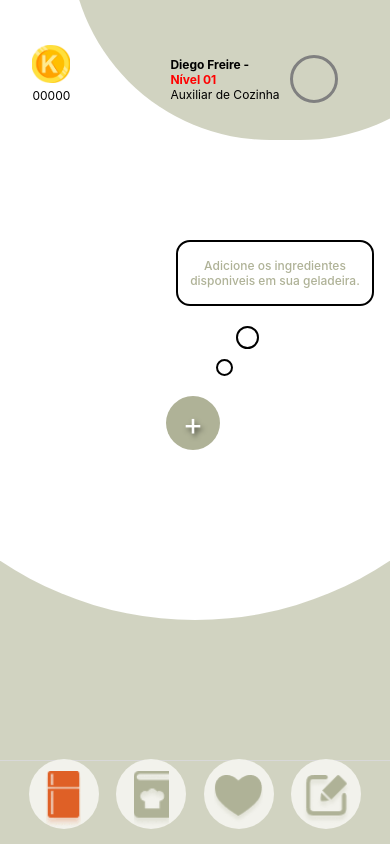
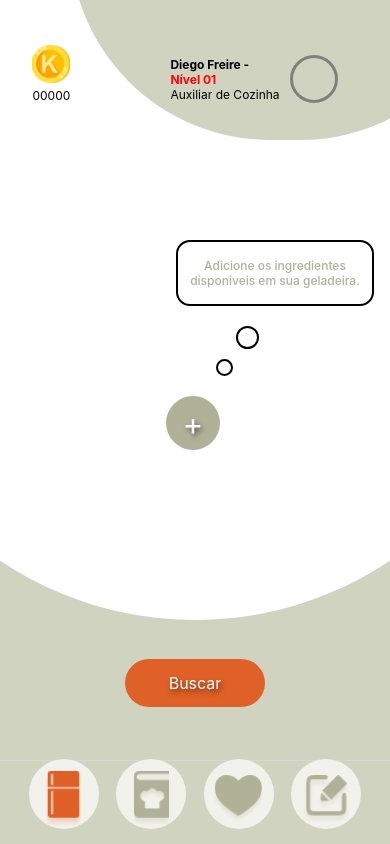
Before and after one commit to Riyutapi/kiFome, a React Native app: screen /menu in a window 390 px wide. Built offline with nearby package versions, Linux system fonts and the light colour scheme.

Commit message:
correção de bugs

```diff
--- a/src/components/Button/style.js
+++ b/src/components/Button/style.js
@@ -10,6 +10,7 @@ const styles = StyleSheet.create({
         backgroundColor: "#df6127",
         borderRadius: 50,
         textAlign: "center",
+        zIndex: 1000,
     },
     textButton: {
         color:"#fff",
--- a/src/pages/escrever_receita/style.js
+++ b/src/pages/escrever_receita/style.js
@@ -13,7 +13,8 @@ const styles = StyleSheet.create({
         flexDirection: 'row',
         alignItems: 'center',
         justifyContent: "space-between",
-        margin: 15
+        margin: 15,
+        marginHorizontal: 20,
     },
     input: {
         width: 331,
@@ -80,7 +81,6 @@ const styles = StyleSheet.create({
         alignItems: 'center',
     },
     addButton2: {
-        position: 'absolute',
         display: 'flex',
         alignItems: 'center',
         justifyContent: 'center',
@@ -88,7 +88,6 @@ const styles = StyleSheet.create({
         width: 54,
         backgroundColor: "#DF6127",
         borderRadius: 50,
-        marginTop: 420,
         marginLeft: 165,
         zIndex: 20,
     },
--- a/src/pages/favoritos/index.js
+++ b/src/pages/favoritos/index.js
@@ -72,13 +72,15 @@ export function Favoritos() {
                 <Text style={{fontSize: 11, color: '#3E4411', fontWeight: '400'}}>Selecione a receita desejada:</Text>
             </View>
 
-            <View style={[styles.imgHeartBox]}>
-                        <Image style={[styles.imgHeart, {height: 18, width: 18}]} source={require(`../../Assets/orangeHeart.png`)}/>
-            </View>
+
             <View style={styles.receitaLista}>
                 <View style={styles.receitaUnid}>
+
                     <Image source={require('../../Assets/omelete.png')}/>
                     <View style={{display: 'flex', flexDirection: 'column', gap: 10}}>
+                    <View style={[styles.imgHeartBox]}>
+                        <Image style={[styles.imgHeart, {height: 18, width: 18}]} source={require(`../../Assets/orangeHeart.png`)}/>
+                    </View>
                         <View style={styles.receitaUnidRight}>
                             <View style={styles.orangeCircle}>
                                 <Image source={require('../../Assets/littleHeart.png')}/>
--- a/src/pages/favoritos/style.js
+++ b/src/pages/favoritos/style.js
@@ -9,11 +9,14 @@ const styles = StyleSheet.create({
         height: 100 + '%',
     },
     header: {
-        display: 'flex',
-        flexDirection: 'row',
-        alignItems: 'center',
+        margin: 15,
+        marginHorizontal: 20,
+        display: "flex",
+        flexDirection: "row",
+        alignItems: "center",
         justifyContent: "space-between",
-        margin: 15
+        gap: 80,
+        zIndex: 100,
     },
     input: {
         width: 331,
@@ -39,8 +42,8 @@ const styles = StyleSheet.create({
     },
     imgHeartBox:{
         position: 'absolute',
-        marginTop: 15,
-        marginLeft: 75,
+        marginTop: -65,
+        marginLeft: -240,
         height: 32,
         width: 32,
         borderRadius: 50,
--- a/src/pages/geladeira/index.js
+++ b/src/pages/geladeira/index.js
@@ -77,7 +77,7 @@ export function Geladeira() {
     return (
       <View style={styles.mainBox}>
         <View style={styles.header}>
-        <PerfilComponent/>
+        <PerfilComponent color={'#d1d3c1'} left={-80}/>
         <Coin/>
         </View>
         <View style={styles.mainCircle}>
@@ -150,7 +150,7 @@ export function Geladeira() {
         </View>
 
         <View style={styles.footer}>
-            <But/>
+          <But/>
         </View>
       </View>
     );
--- a/src/pages/geladeira/styles.js
+++ b/src/pages/geladeira/styles.js
@@ -21,7 +21,11 @@ const styles = StyleSheet.create({
     footer: {
         display: "flex",
         flexDirection: "column",
-        alignItems: "center"
+        alignItems: "center",
+        zIndex: 100,
+        height: 200,
+        width: 200,
+        paddingTop: 15,
     },
     mainCircle: {
         position: "absolute",
```
